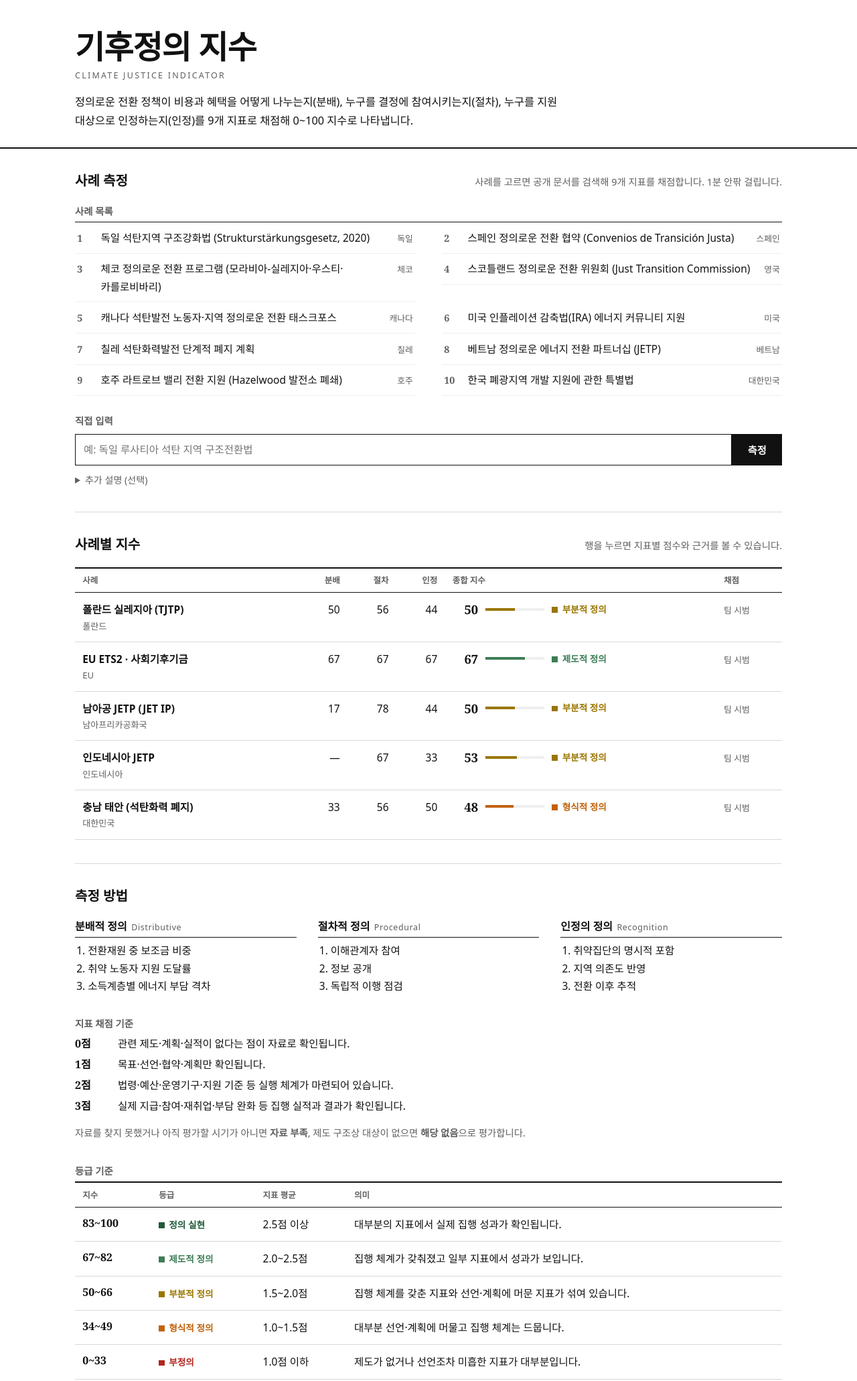
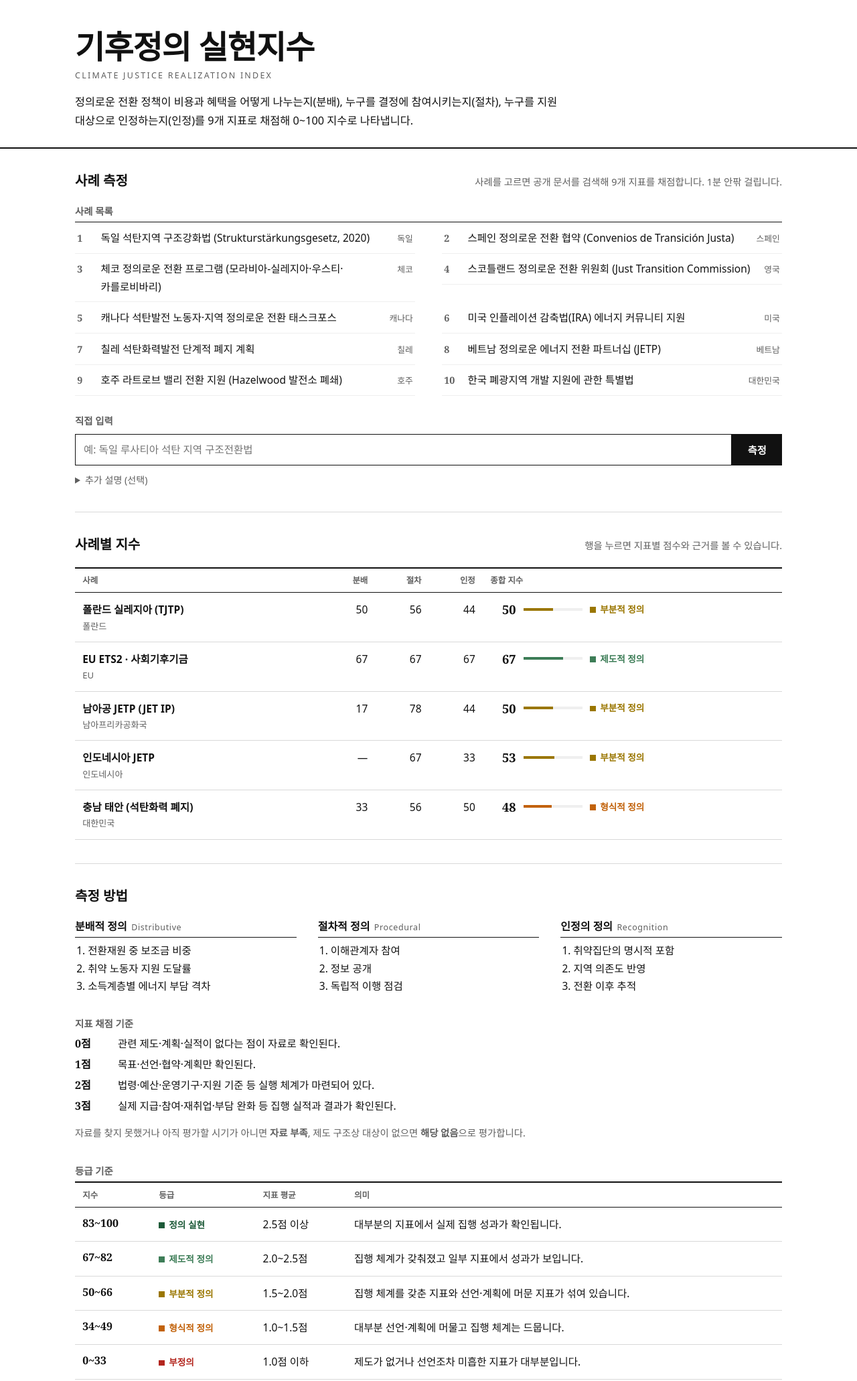
Before and after one commit to ll-dxsk/climate-justice-indicator, a website: page index.html in a window 1280 px wide. Shown: the top 2062 px of the page at 67% size. Drawn offline with Linux system fonts and the light colour scheme; a web font is replaced by a local one.

Commit message:
Rename to Climate Justice Realization Index; drop source column; unify wording
Co-Authored-By: Claude Opus 5.5 <noreply@anthropic.com>

```diff
--- a/api/rate.js
+++ b/api/rate.js
@@ -49,7 +49,7 @@ ${rubric}
 - 3점은 실제 집행·결과가 문서로 확인될 때만. 계획·법령만 있으면 2점 이하.
 - 확신이 없으면 낮은 점수를 준다. 근거로 쓴 문서의 URL을 목록에 적힌 그대로 sources에 넣는다.
 - 평가 단위는 전환 정책·계획 1건이다. 사례가 넓으면 가장 대표적인 정책 하나로 좁히고 case.scope에 적는다.
-- 모든 설명은 한국어로 쓴다.
+- 모든 설명(summary, reason, note)은 한국어 합니다체로 쓴다. 문장 끝을 "-입니다", "-습니다"로 맺고 "-이다", "-한다"는 쓰지 않는다.
 
 # 출력
 아래 형식의 JSON 하나만 출력한다. 앞뒤에 다른 글을 쓰지 않는다.
--- a/index.html
+++ b/index.html
@@ -3,8 +3,8 @@
 <head>
 <meta charset="utf-8">
 <meta name="viewport" content="width=device-width, initial-scale=1">
-<title>기후정의 지수 · Climate Justice Indicator</title>
-<meta name="description" content="정의로운 전환 정책을 분배·절차·인정 9개 지표로 채점한 기후정의 지수입니다.">
+<title>기후정의 실현지수 · Climate Justice Realization Index</title>
+<meta name="description" content="정의로운 전환 정책을 분배·절차·인정 9개 지표로 채점한 기후정의 실현지수입니다.">
 <link rel="preconnect" href="https://fonts.googleapis.com">
 <link rel="preconnect" href="https://fonts.gstatic.com" crossorigin>
 <link href="https://fonts.googleapis.com/css2?family=IBM+Plex+Sans+KR:wght@400;500;600&family=Noto+Serif+KR:wght@500;700&display=swap" rel="stylesheet">
@@ -95,7 +95,6 @@
   .grade::before { content: ""; display: inline-block; width: .55rem; height: .55rem; margin-right: .4rem; background: currentColor; }
   .t-g1 { color: var(--g1); } .t-g2 { color: var(--g2); } .t-g3 { color: var(--g3); } .t-g4 { color: var(--g4); } .t-g5 { color: var(--g5); } .t-na { color: var(--na); }
   .b-g1 { background: var(--g1); } .b-g2 { background: var(--g2); } .b-g3 { background: var(--g3); } .b-g4 { background: var(--g4); } .b-g5 { background: var(--g5); } .b-na { background: var(--na); }
-  .src { font-size: .8rem; color: var(--sub); }
 
   /* 상세 */
   #detail:not(:empty) { margin-top: 2rem; border-top: 2px solid var(--ink); padding-top: 1.2rem; }
@@ -144,8 +143,8 @@
 <body>
 <header>
   <div class="wrap">
-    <h1>기후정의 지수</h1>
-    <p class="en">Climate Justice Indicator</p>
+    <h1>기후정의 실현지수</h1>
+    <p class="en">Climate Justice Realization Index</p>
     <p class="dek">정의로운 전환 정책이 비용과 혜택을 어떻게 나누는지(분배), 누구를 결정에 참여시키는지(절차), 누구를 지원 대상으로 인정하는지(인정)를 9개 지표로 채점해 0~100 지수로 나타냅니다.</p>
   </div>
 </header>
@@ -180,7 +179,7 @@
     <div class="sec-head"><h2>사례별 지수</h2><p>행을 누르면 지표별 점수와 근거를 볼 수 있습니다.</p></div>
     <div class="table-wrap">
       <table>
-        <thead><tr><th>사례</th><th class="r">분배</th><th class="r">절차</th><th class="r">인정</th><th>종합 지수</th><th>채점</th></tr></thead>
+        <thead><tr><th>사례</th><th class="r">분배</th><th class="r">절차</th><th class="r">인정</th><th>종합 지수</th></tr></thead>
         <tbody id="rows"></tbody>
       </table>
     </div>
@@ -253,9 +252,7 @@ function renderRows() {
       ${AXES.map(a => `<td class="r num">${cell(axisIdx(c, a))}</td>`).join("")}
       <td><div class="idx"><strong class="num">${cell(idx)}</strong>
         <span class="bar"><i class="b-${g.tone}" style="width:${idx ?? 0}%"></i></span>
-        <span class="grade t-${g.tone}">${g.label}</span></div></td>
-      <td><span class="src">${c.source === "ai" ? "AI 조사" : "팀 시범"}</span></td>
-    </tr>`;
+        <span class="grade t-${g.tone}">${g.label}</span></div></td>    </tr>`;
   }).join("");
 }
 
@@ -269,7 +266,7 @@ function renderDetail() {
         <h3>${esc(c.name)}</h3>
         <div class="meta">${esc(c.region)}${c.scope ? " · " + esc(c.scope) : ""}</div>
         <div class="meta">${c.source === "team"
-          ? "팀 시범 채점 · 2026년 11월 공개자료 기준 잠정값"
+          ? "2026년 11월 공개자료 기준"
           : `AI 조사 · 자료 신뢰도 ${esc(c.confidence)} · ${esc(c.date)} · AI 채점은 틀릴 수 있으니 근거 링크를 확인해 주세요.`}</div>
       </div>
       <div class="d-score"><strong class="num">${cell(idx)}</strong><span class="grade t-${g.tone}">${g.label}</span></div>
--- a/indicators.js
+++ b/indicators.js
@@ -2,10 +2,10 @@
 // 출처: 조별논의 회의록(2026-11-04), 분배(신현수)·절차(전세진)·인정(박병현) 지표 연구.
 
 export const LEVELS = {
-  0: "관련 제도·계획·실적이 없다는 점이 자료로 확인됩니다.",
-  1: "목표·선언·협약·계획만 확인됩니다.",
-  2: "법령·예산·운영기구·지원 기준 등 실행 체계가 마련되어 있습니다.",
-  3: "실제 지급·참여·재취업·부담 완화 등 집행 실적과 결과가 확인됩니다.",
+  0: "관련 제도·계획·실적이 없다는 점이 자료로 확인된다.",
+  1: "목표·선언·협약·계획만 확인된다.",
+  2: "법령·예산·운영기구·지원 기준 등 실행 체계가 마련되어 있다.",
+  3: "실제 지급·참여·재취업·부담 완화 등 집행 실적과 결과가 확인된다.",
 };
 
 export const AXES = [
```
